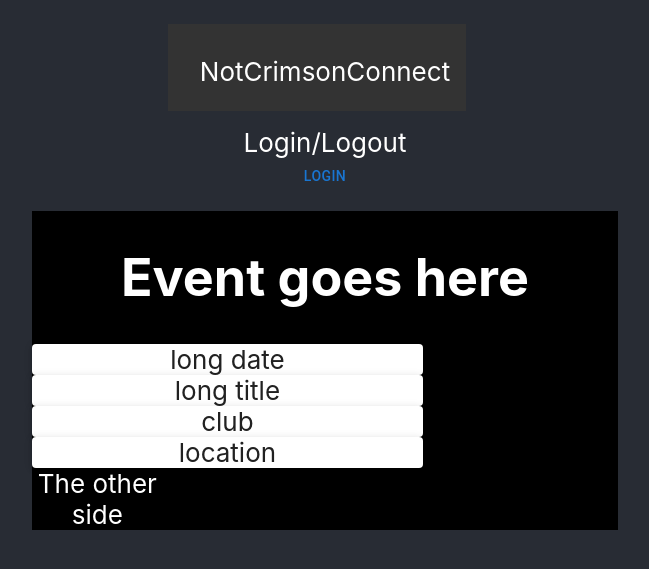
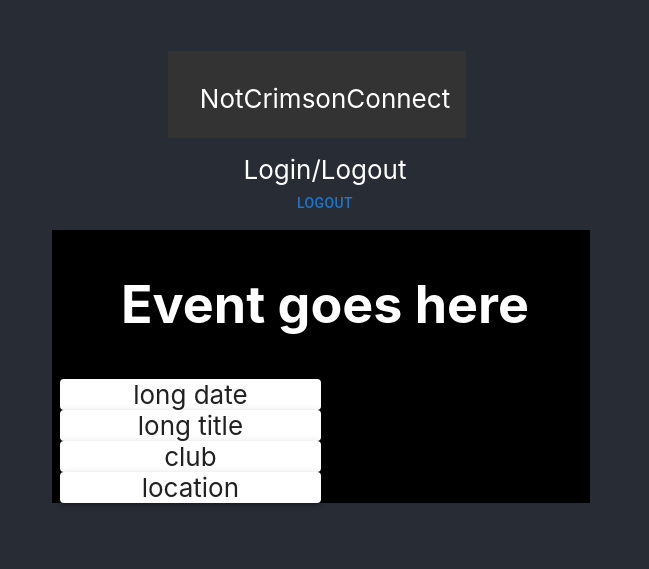
Before and after one commit to drichards188/notCrimsonConnect, a React (Create React App) app: page /home in a window 1280 px wide. Shown: the part 115-684 px from the top of the page, without its empty margins (315-964 px from the left). Built offline with nearby package versions, Linux system fonts and the light colour scheme.

Commit message:
added todo to render fake data

```diff
--- a/src/components/event/EventThumb.jsx
+++ b/src/components/event/EventThumb.jsx
@@ -2,11 +2,11 @@ import {Grid, Paper} from "@mui/material";
 
 const EventThumb = () => {
     return (
-        <Grid container style={{'backgroundColor': 'black'}}>
+        <Grid container style={{'backgroundColor': 'black'}} spacing={1}>
             <Grid item sm={12}>
                 <h1>Event goes here</h1>
             </Grid>
-            <Grid item sm={8}>
+            <Grid item sm={6}>
                 <Grid item sm={12}>
                     <Paper elevation={3}>
                         long date
@@ -27,9 +27,6 @@ const EventThumb = () => {
                         location
                     </Paper>
                 </Grid>
-                <Grid item sm={4}>
-                    The other side
-                </Grid>
             </Grid>
         </Grid>
     );
--- a/src/views/home/Home.jsx
+++ b/src/views/home/Home.jsx
@@ -22,9 +22,10 @@ const Home = () => {
 
                     <Grid item sm={4}>
                         <Box>Login/Logout</Box>
-                        <NavigateButton url="login" displayText="Login"/>
+                        <NavigateButton url="login" displayText="Logout"/>
                     </Grid>
 
+                    {/*todo render eventThumbs for all event data*/}
                     <Grid item sm={12}>
                         <Grid item>
                             <EventThumb/>
```
